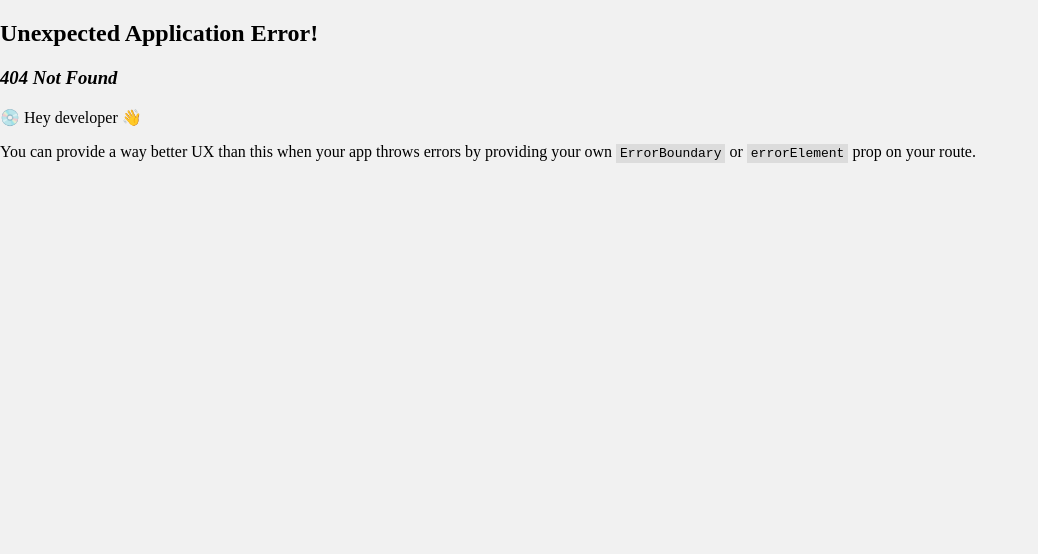
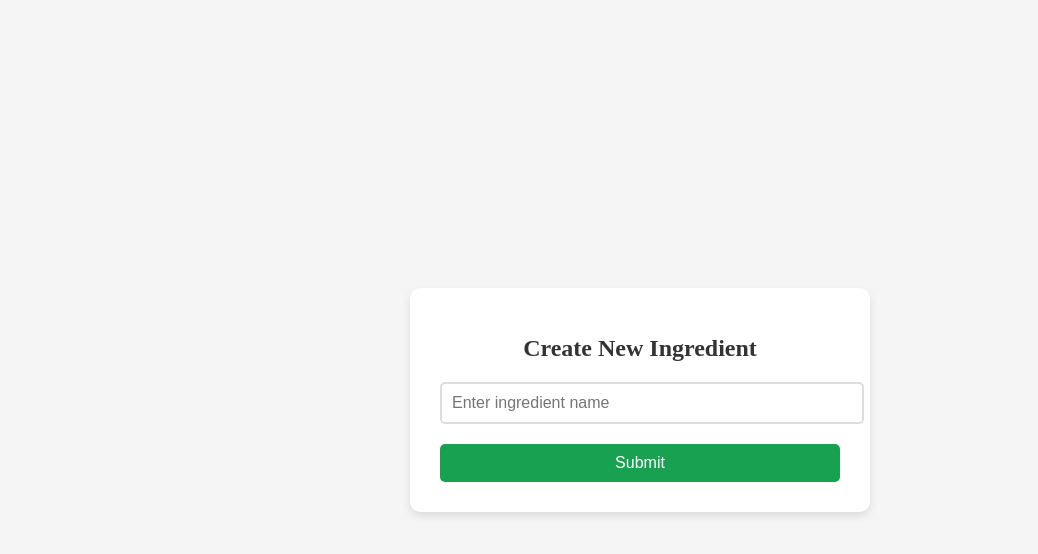
Before and after one commit to ohadtaizi/helfy, a React (Vite) app: page /create-ingredient in a window 1280 px wide. Before the commit this address had no page. Shown: the top 554 px of the page, without its empty margins (0-1038 px from the left). Built offline with nearby package versions, Linux system fonts and the light colour scheme.

Commit message:
Implement a page at /create-ingredient with a simple form to create new ingredients

```diff
--- a/src/data-providers/Server.ts
+++ b/src/data-providers/Server.ts
@@ -1,22 +1,45 @@
-import { products } from "../mock-data/products"
+// Import mock data
+import { products } from "../mock-data/products"; // Keep original products for reset
 import { questions } from "../mock-data/questions";
 
-let UNIQUE_ID = 2000;
+// Manage UNIQUE_ID in sessionStorage
+const getUniqueId = (): number => {
+  const storedId = sessionStorage.getItem("UNIQUE_ID");
+  const currentId = storedId ? parseInt(storedId, 10) : 31; // Default to 31 if not present
+  const newId = currentId + 1;
+  sessionStorage.setItem("UNIQUE_ID", newId.toString());
+  return currentId;
+};
 
+// Load and save products from/to sessionStorage
+const loadProductsFromSessionStorage = async (): Promise<Product[]> => {
+  const sessionStorageProductsString = sessionStorage.getItem("products");
+  if (!sessionStorageProductsString) {
+    const fetchedProducts = await getAllProducts();
+    saveProductsToSessionStorage(fetchedProducts);
+    return fetchedProducts;
+  }
+  return JSON.parse(sessionStorageProductsString);
+};
 
+const saveProductsToSessionStorage = (products: Product[]): void => {
+  sessionStorage.setItem("products", JSON.stringify(products));
+};
+
+// Deep copy helper
 const getDeepCopy = (obj: any) => JSON.parse(JSON.stringify(obj));
 
-//feel free to add funcitons
-
+// Interface definitions
 export interface Ingredient {
   product_id: number;
-    quantity: number
+  quantity: number;
 }
+
 export interface Product {
   id: number;
   title: string;
   in_stock: boolean;
-    ingredients: Ingredient[]
+  ingredients: Ingredient[];
 }
 
 export interface Question {
@@ -26,85 +49,88 @@ export interface Question {
   correctAnswer: string;
 }
 
+// Mocked functions
 const getAllProducts = async (): Promise<Product[]> => {
-    //DO NOT EDIT THIS FUNCTION
   return new Promise((resolve) => {
     setTimeout(() => {
       resolve(getDeepCopy(products));
     }, 1000);
-    })
-}
+  });
+};
 
 const getProductById = async (id: number): Promise<Product | undefined> => {
-    // DO NOT EDIT THIS FUNCTION
-    const product = products.find(product => product.id === id);
+  const product = products.find((product) => product.id === id);
 
   return new Promise((resolve) => {
     setTimeout(() => {
       resolve(getDeepCopy(product));
     }, 1000);
-    })
+  });
+};
+
+// Create a new product
+const createProduct = async (title: string, in_stock: boolean = true, ingredients: Ingredient[] = []) => {
+  const sessionStorageProducts = await loadProductsFromSessionStorage();
+  const existingProduct = sessionStorageProducts.find(
+    (product) => product.title.toLowerCase() === title.toLowerCase()
+  );
+
+  if (existingProduct) {
+    console.warn(`Product with title "${title}" already exists.`);
+    return existingProduct;
   }
 
+  const newProduct: Product = {
+    id: getUniqueId(),
+    title,
+    in_stock,
+    ingredients,
+  };
 
-const createProduct = async () => {
-    UNIQUE_ID += 1;
-    //your implementation here
+  saveProductsToSessionStorage([...sessionStorageProducts, newProduct]);
 
-}
+  console.log(`Product created: ${JSON.stringify(newProduct)}`);
+  return newProduct;
+};
 
 // Toggle product in-stock status
 const toggleProductInStock = async (id: number) => {
-    // Fetch all products
-    const allProducts = await getAllProducts();
+  const sessionStorageProducts = await loadProductsFromSessionStorage();
+  const product = sessionStorageProducts.find((p) => p.id === id);
 
-    // Find the product to toggle
-    const product = allProducts.find((p) => p.id === id);
   if (!product) {
     console.error(`Product with ID ${id} not found.`);
     return;
   }
 
-    // Toggle the stock status of the product
   product.in_stock = !product.in_stock;
 
-    // Update all salads that use this product as an ingredient
-    allProducts.forEach((p) => {
+  sessionStorageProducts.forEach((p) => {
     if (p.ingredients.some((i) => i.product_id === id)) {
       p.in_stock = product.in_stock;
     }
   });
 
-    // Replace the original array with updated products
-    products.length = 0;
-    products.push(...allProducts);
+  saveProductsToSessionStorage([...sessionStorageProducts]);
 
   console.log(`Product with ID ${id} and its dependent salads have been updated.`);
 };
 
-
+// Fetch questions
 const getQuestions = async (): Promise<Question[]> => {
-
   return new Promise((resolve) => {
     setTimeout(() => {
       resolve(questions);
     }, 1000);
-    })
-}
-// Update an existing product
-const updateProduct = async (product: Product) => {
-    const index = products.findIndex((p) => p.id === product.id);
-    if (index !== -1) {
-        products[index] = product;
-        console.log(`Product with ID ${product.id} has been updated.`);
-    } else {
-        console.error(`Product with ID ${product.id} not found.`);
-    }
+  });
 };
+
+// Export the database API
 export const DB = {
+    loadProductsFromSessionStorage ,
   getAllProducts,
   getProductById,
   getQuestions,
   toggleProductInStock,
-    updateProduct,
-}
+  createProduct,
+};
--- /dev/null
+++ b/src/pages/CreateIngredient.tsx
@@ -0,0 +1,40 @@
+import { useState } from "react";
+import "./create-ingredient.css";
+import { DB } from "../data-providers/Server";
+
+const CreateIngredient = () => {
+  const [ingredientName, setIngredientName] = useState("");
+
+  const handleCreateIngredient = async () => {
+    if (!ingredientName.trim()) {
+      alert("Please enter a valid ingredient name.");
+      return;
+    }
+    try {
+        // Call the createProduct function from the server
+        const newIngredient = await DB.createProduct(ingredientName);
+        alert(`Ingredient "${newIngredient.title}" has been created!`);
+        setIngredientName(""); // Reset the input field
+      } catch (error) {
+        console.error("Error creating ingredient:", error);
+        alert("Failed to create ingredient. Please try again.");
+      }
+  };
+
+  return (
+    <div className="create-ingredient-container">
+      <div className="create-ingredient-box">
+        <h1>Create New Ingredient</h1>
+        <input
+          type="text"
+          placeholder="Enter ingredient name"
+          value={ingredientName}
+          onChange={(e) => setIngredientName(e.target.value)}
+        />
+        <button onClick={handleCreateIngredient}>Submit</button>
+      </div>
+    </div>
+  );
+};
+
+export default CreateIngredient;
--- a/src/pages/Products.tsx
+++ b/src/pages/Products.tsx
@@ -2,6 +2,8 @@ import { useEffect, useState } from "react";
 import { DB, Product } from "../data-providers/Server";
 import { IoExtensionPuzzle } from "react-icons/io5";
 import SearchFilter from "../components/SearchFilter";
+// import { useLocation } from "react-router-dom"; // Import useLocation
+
 import "./product.css";
 
 const Products = () => {
@@ -11,12 +13,18 @@ const Products = () => {
 
   const itemsPerPage = 10;
 
+  // const location = useLocation(); // Detect route changes
+  const fetchProducts = async () => {
+    setIsLoading(true);
+    const products = await DB.loadProductsFromSessionStorage();
+    setProducts(products);
+    setIsLoading(false);
+    console.log()
+  }
+
   useEffect(() => {
-    DB.getAllProducts().then((products) => {
-      setProducts(products);
-      setIsLoading(false);
-    });
-  }, []);
+    fetchProducts(); // Fetch products on mount or route change
+  }, []); // Refetch whenever the route changes
   const handlePageChange = (direction: string) => {
     if (direction === "next" && currentPage < Math.ceil(products.length / itemsPerPage)) {
       setCurrentPage(currentPage + 1);
@@ -43,6 +51,8 @@ const Products = () => {
     const updatedProducts = await DB.getAllProducts(); // Refresh products from DB
     setProducts(updatedProducts); // Update state
   };
+ console.log("productsssssss",products)
+
 
   return (
     <div className="products-page">
--- /dev/null
+++ b/src/pages/create-ingredient.css
@@ -0,0 +1,52 @@
+.create-ingredient-container {
+    display: flex;
+    justify-content: center;
+    align-items: center;
+    height: 100vh;
+    background-color: #f5f5f5;
+  }
+
+  .create-ingredient-box {
+    background: #fff;
+    padding: 30px;
+    border-radius: 10px;
+    box-shadow: 0 4px 8px rgba(0, 0, 0, 0.1);
+    text-align: center;
+    width: 400px;
+  }
+
+  .create-ingredient-box h1 {
+    font-size: 24px;
+    color: #333;
+    margin-bottom: 20px;
+  }
+
+  .create-ingredient-box input {
+    width: 100%;
+    padding: 10px;
+    font-size: 16px;
+    border: 2px solid #ddd;
+    border-radius: 5px;
+    margin-bottom: 20px;
+  }
+
+  .create-ingredient-box input:focus {
+    border-color: #007bff;
+    outline: none;
+  }
+
+  .create-ingredient-box button {
+    width: 100%;
+    padding: 10px;
+    font-size: 16px;
+    background-color: #19a152;
+    color: white;
+    border: none;
+    border-radius: 5px;
+    cursor: pointer;
+    transition: background-color 0.3s ease;
+  }
+
+  .create-ingredient-box button:hover {
+    background-color: #19a152;
+  }
```
Also changed, not shown: src/PagesRouter.tsx (+6 -1 lines), src/pages/CreateSalad.tsx (added, +72 -0 lines). Lines whose indentation alone changed are shown as unchanged.
